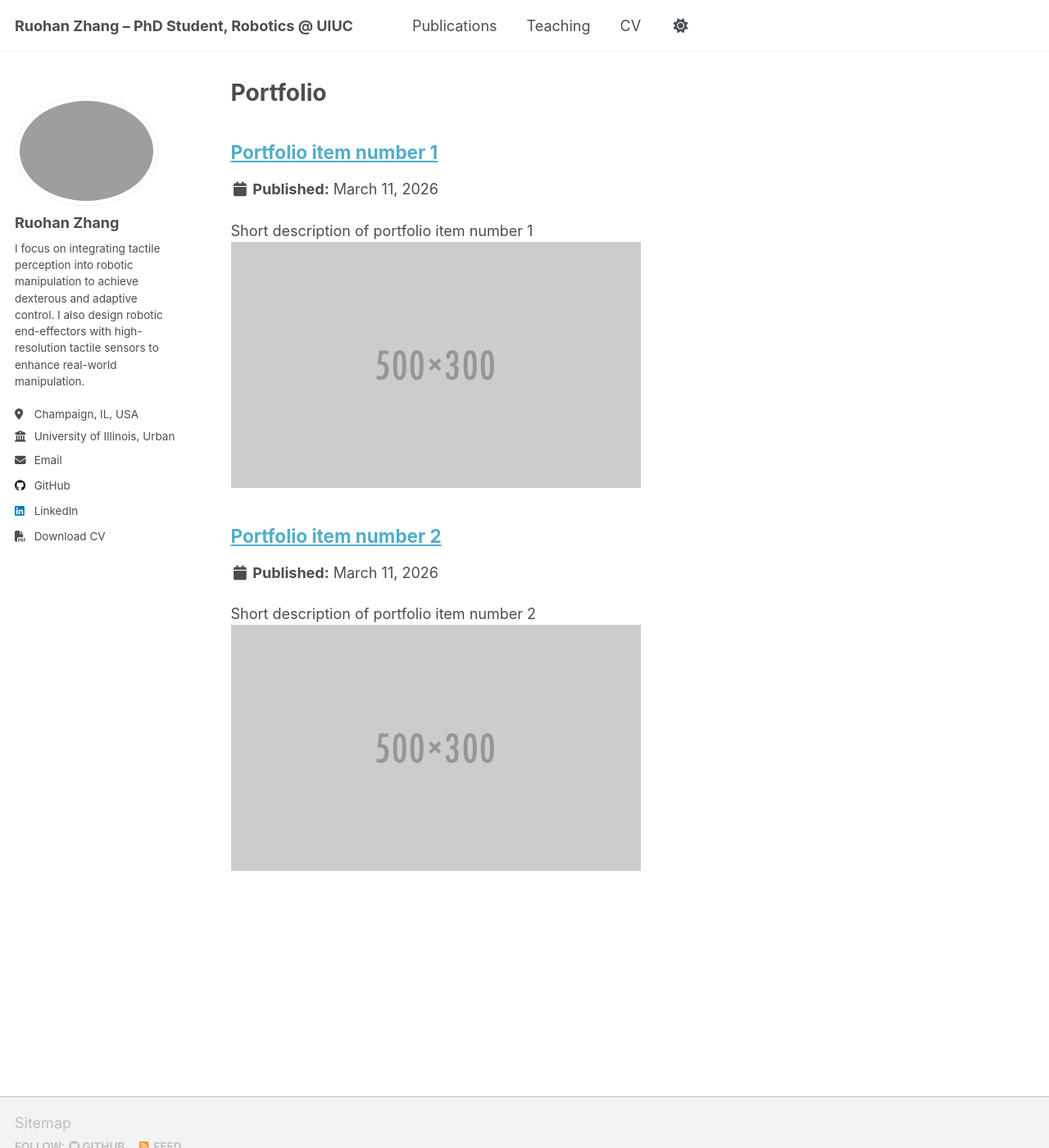
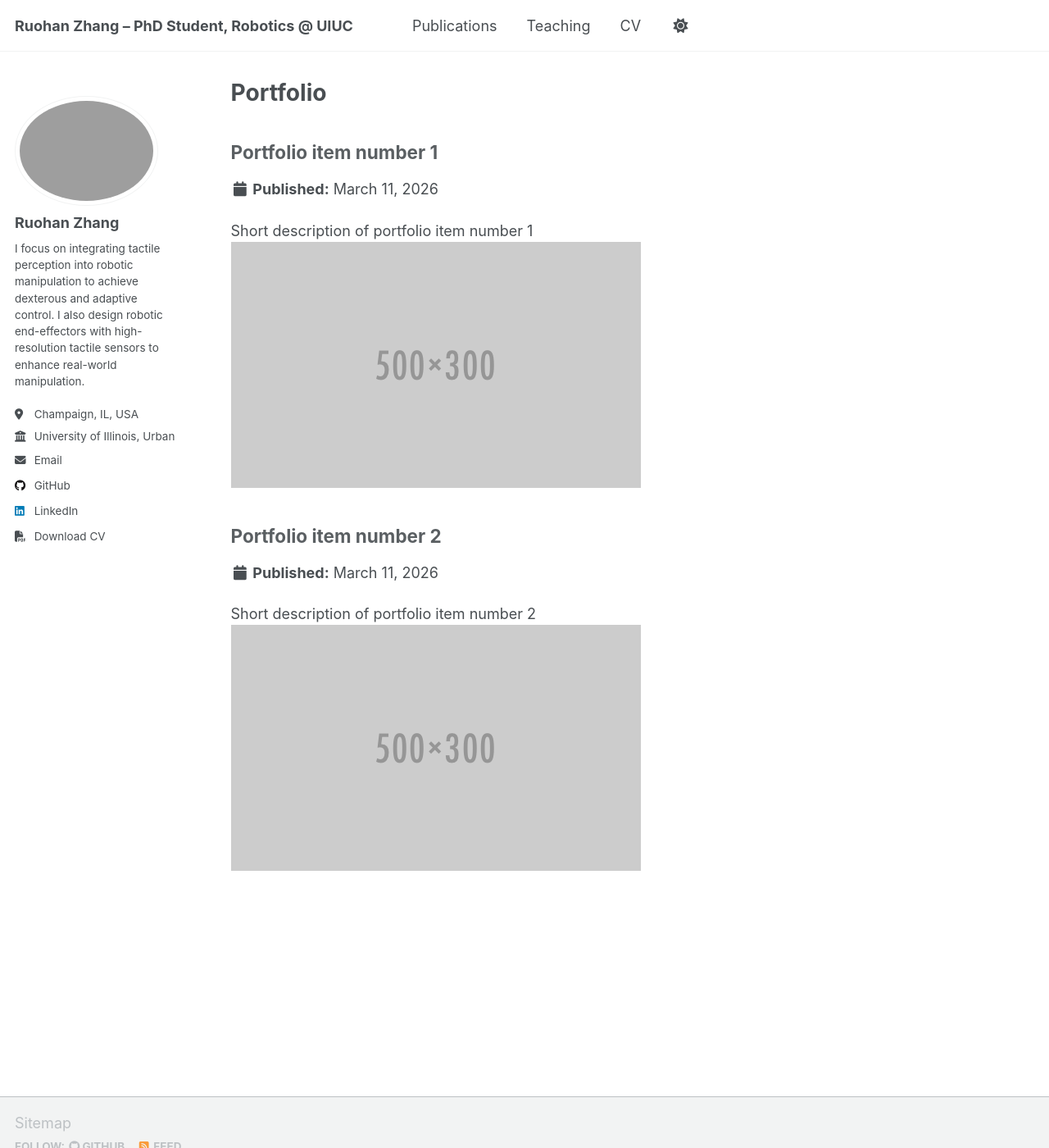
Before and after one commit to rhzhang-ustc/rhzhang-ustc.github.io, a Jekyll site: the page built from _pages/portfolio.html, in a window 1280 px wide and 1400 px high. Shown: the whole window at 82% size. Built offline with Jekyll 4.4.1, drawn with Linux system fonts in a browser that asks for light colours; a script that is not in the unit is left out.

Commit message:
better vis

```diff
--- a/_sass/layout/_archive.scss
+++ b/_sass/layout/_archive.scss
@@ -15,10 +15,15 @@
   }
 
   a {
-    text-decoration: underline;
+    text-decoration: none;
+    color: var(--global-text-color);
+    opacity: 0.75;
+    transition: opacity 0.2s ease-in-out;
 
     &:hover {
       text-decoration: underline;
+      opacity: 1;
+      color: var(--global-link-color);
 
       img {
         box-shadow: 0 0 10px rgba(#000, 0.25);
@@ -42,6 +47,19 @@
 .archive__item-title {
   margin-bottom: 0.25em;
   font-family: $sans-serif-narrow;
+
+  a {
+    color: var(--global-text-color);
+    opacity: 0.9;
+    text-decoration: none;
+    transition: opacity 0.2s ease-in-out;
+
+    &:hover {
+      opacity: 1;
+      text-decoration: underline;
+      color: var(--global-link-color);
+    }
+  }
 
   a + a {
     opacity: 0.5;
@@ -77,10 +95,6 @@
 .archive__item:hover {
   .archive__item-teaser {
     box-shadow: 0 0 10px rgba(#000, 0.25);
-  }
-
-  .archive__item-title {
-    text-decoration: underline;
   }
 }
 
--- a/_sass/theme/_default_dark.scss
+++ b/_sass/theme/_default_dark.scss
@@ -43,8 +43,8 @@ html[data-theme="dark"] {
     --global-code-background-color      : #fafafa;
     --global-code-text-color            : #{$darker-gray};
     --global-fig-caption-color          : #{$light-gray};
-    --global-link-color                 : #{$link};
-    --global-link-color-hover           : #{$link-dark};
+    --global-link-color                 : mix(#{$link}, #{$text}, 70%);
+    --global-link-color-hover           : #{$link};
     --global-link-color-visited         : #{$link-light};
     --global-masthead-link-color        : #{$text};
     --global-masthead-link-color-hover  : #{$background-light};
--- a/_sass/theme/_default_light.scss
+++ b/_sass/theme/_default_light.scss
@@ -36,8 +36,8 @@ $sidebar-screen-min-width   : 1024px;
     --global-code-background-color      : #fafafa;
     --global-code-text-color            : #{$darker-gray};
     --global-fig-caption-color          : mix(#fff,  #{$dark-gray}, 25%);
-    --global-link-color                 : #52adc8;
-    --global-link-color-hover           : mix(#000, #2f7f93, 25%);
+    --global-link-color                 : #6b8e9f;
+    --global-link-color-hover           : #52adc8;
     --global-link-color-visited         : mix(#fff, #2f7f93, 25%);
     --global-masthead-link-color        : #{$dark-gray};
     --global-masthead-link-color-hover  : mix(#000, #{$gray}, 25%);
```
